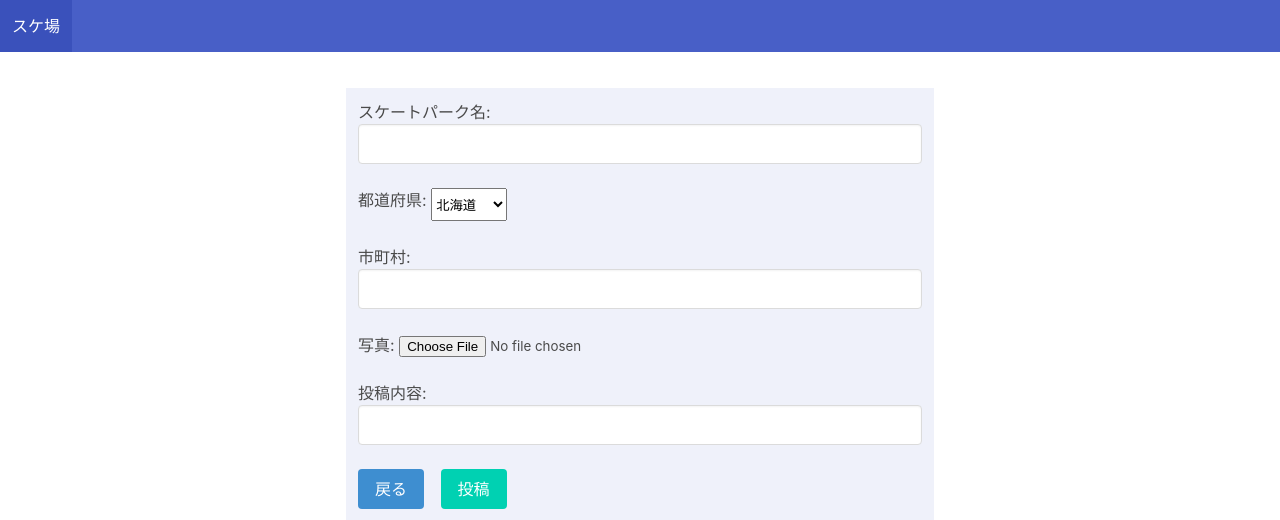
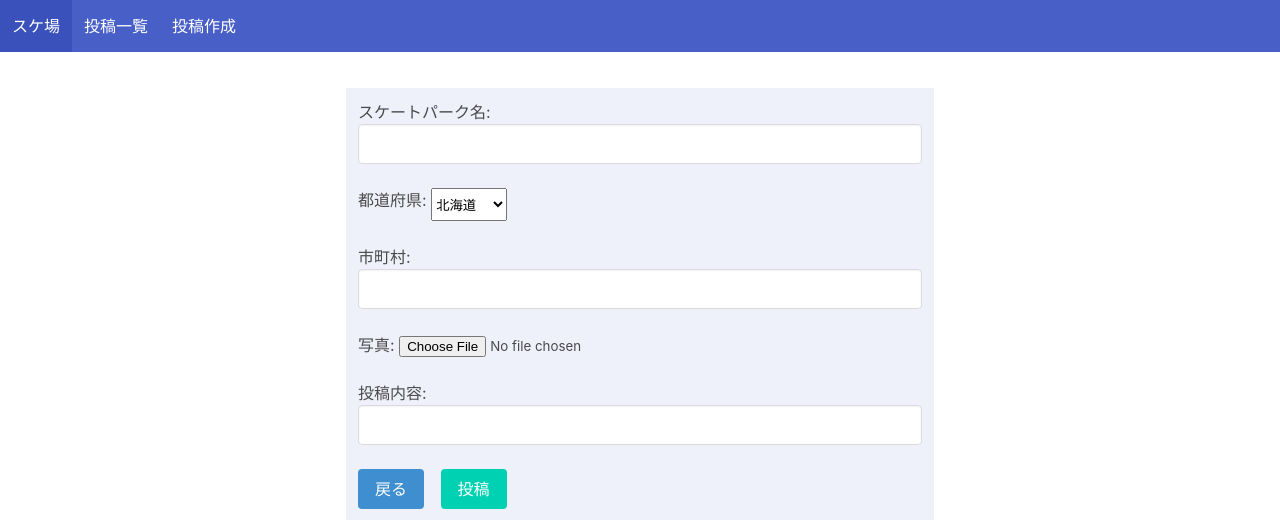
Before and after one commit to KaitoMizukami/sukeb, a Django app: page /posts/create/ in a window 1280 px wide. Shown: the top 520 px of the page. Run offline with Django 4.2, Linux system fonts and the light colour scheme.

Commit message:
Add links and new html file for PostsDeleteView

```diff
--- a/templates/header.html
+++ b/templates/header.html
@@ -4,4 +4,14 @@
             スケ場
         </a>
     </div>
+    <div class="navbar-menu">
+        <div class="navbar-start">
+            <a class="navbar-item" href="{% url 'posts:list' %}">
+                投稿一覧
+            </a>
+            <a class="navbar-item" href="{% url 'posts:create' %}">
+                投稿作成
+            </a>
+        </div>
+    </div>
 </nav>
--- a/templates/posts/posts_detail.html
+++ b/templates/posts/posts_detail.html
@@ -28,6 +28,9 @@
             <div class="block">
                 作成日: {{ post.created_at }}
             </div>
+            {% if request.user == post.author %}
+                <a class="button is-danger" href="{% url 'posts:delete' post.id %}">削除</a>
+            {% endif %}
         </div>
         <br>
         <h4 class="is-size-4">コメントを書く</h4>
```
Also changed, not shown: templates/posts/posts_delete.html (added, +27 -0 lines).
